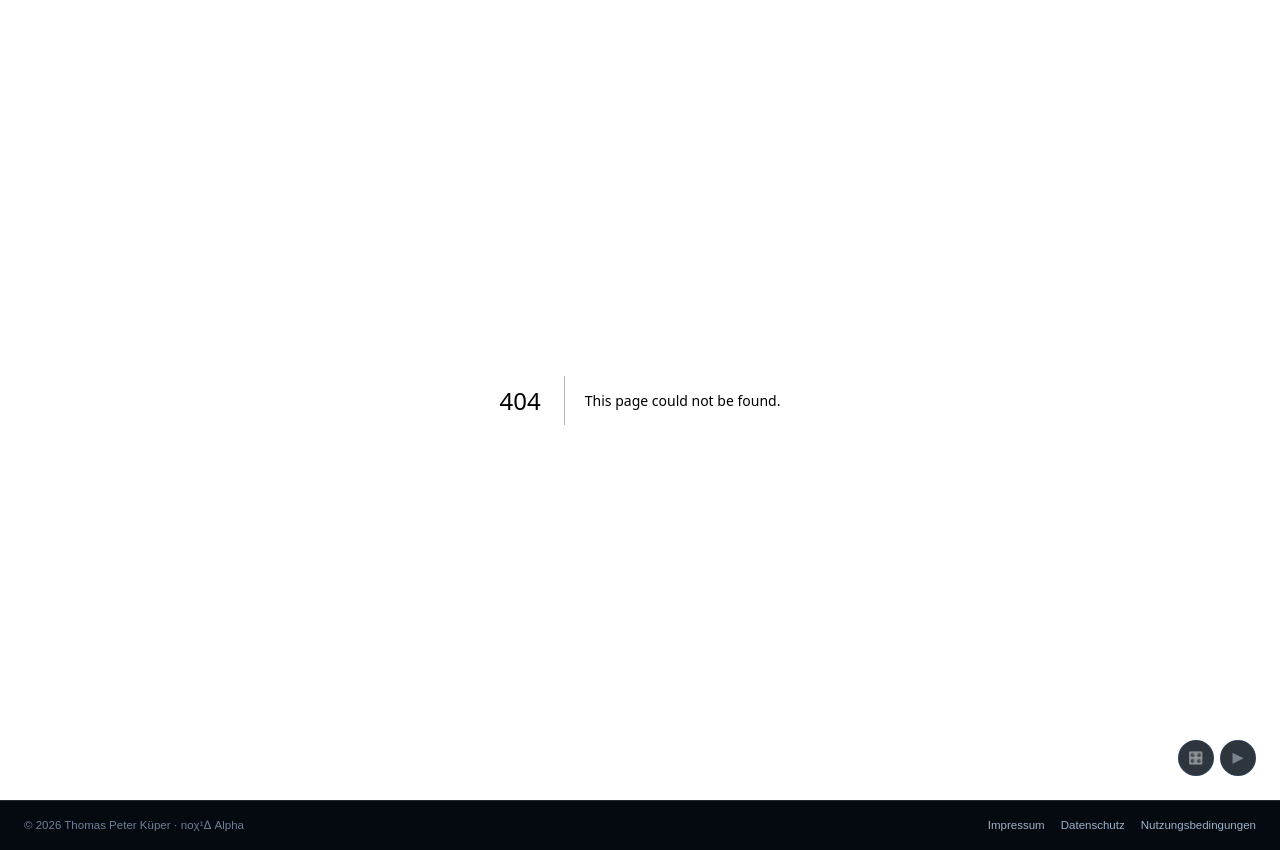
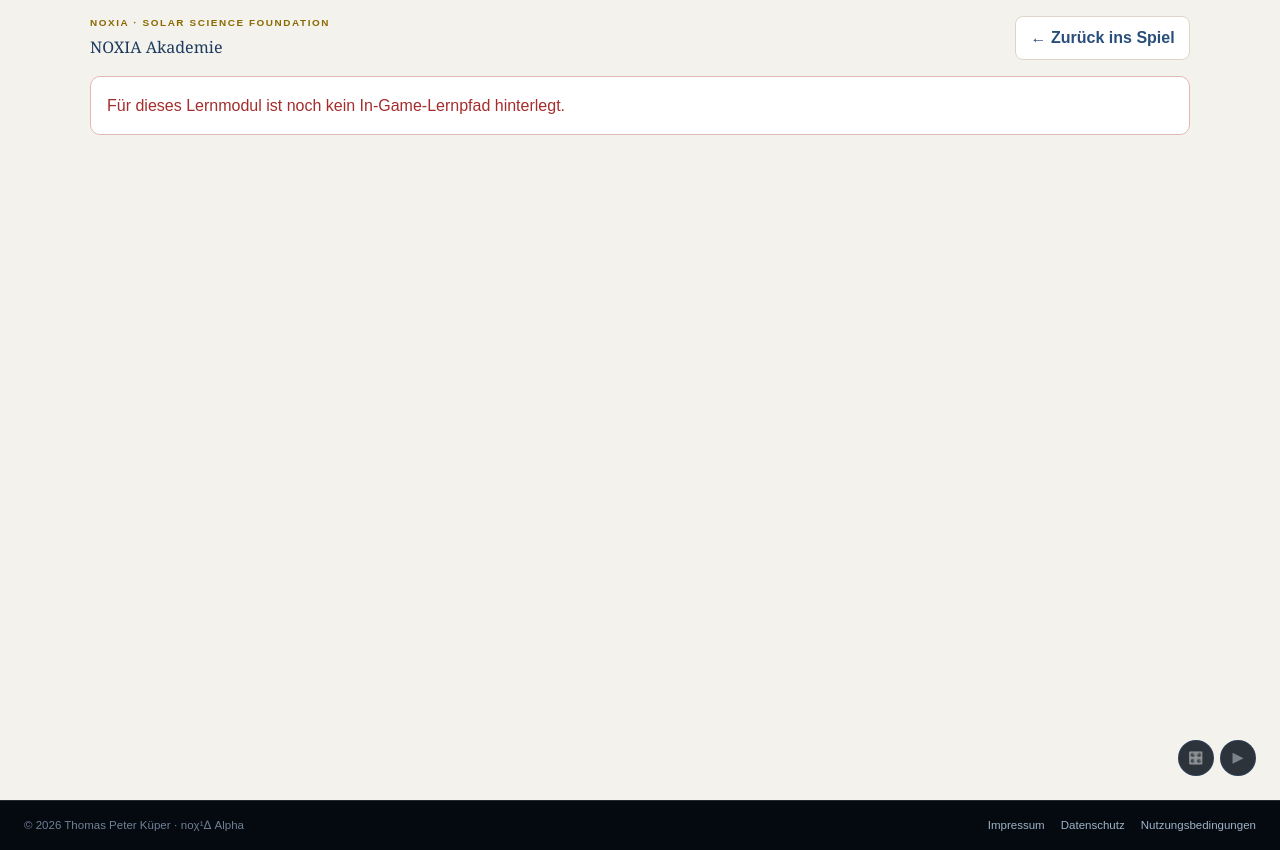
Before and after one commit to thomaspeterkueper/noxiagame, a Next.js app: page /academy/learn in a window 1280 px wide. Before the commit this address had no page. Built offline with nearby package versions, Linux system fonts and the light colour scheme.

Commit message:
Add in-game SSF learning route

```diff
--- /dev/null
+++ b/app/academy/learn/page.tsx
@@ -0,0 +1,117 @@
+'use client'
+
+import { useEffect, useMemo, useState } from 'react'
+import { useRouter, useSearchParams } from 'next/navigation'
+import KursRenderer from '@/app/dashboard/KursRenderer'
+import { MODULE_TO_PATH } from '@/lib/knowledge/ssfPaths'
+import { unlockLabel, type SsfKnowledgeModule } from '@/lib/ssfKnowledge'
+
+export default function InGameLearningPage() {
+  const router = useRouter()
+  const search = useSearchParams()
+  const directPath = search.get('path')
+  const moduleId = search.get('module')
+  const unlock = search.get('unlock')
+
+  const [resolvedPath, setResolvedPath] = useState<string | null>(directPath)
+  const [loading, setLoading] = useState(!directPath)
+  const [error, setError] = useState<string | null>(null)
+  const [completed, setCompleted] = useState<number | null>(null)
+
+  const title = useMemo(() => {
+    if (moduleId) return `Lernmodul ${moduleId}`
+    if (unlock) return `Benötigtes Wissen: ${unlock}`
+    return 'NOXIA Akademie'
+  }, [moduleId, unlock])
+
+  useEffect(() => {
+    if (directPath) {
+      setResolvedPath(directPath)
+      setLoading(false)
+      return
+    }
+
+    if (moduleId) {
+      const mapped = MODULE_TO_PATH[moduleId] ?? null
+      if (mapped) {
+        setResolvedPath(mapped)
+        setLoading(false)
+        return
+      }
+    }
+
+    if (!unlock) {
+      setError('Für dieses Lernmodul ist noch kein In-Game-Lernpfad hinterlegt.')
+      setLoading(false)
+      return
+    }
+
+    let cancelled = false
+    async function resolveByUnlock() {
+      try {
+        const res = await fetch('/api/ssf/modules', { cache: 'no-store' })
+        const payload = await res.json()
+        const modules: SsfKnowledgeModule[] = Array.isArray(payload)
+          ? payload
+          : (payload.modules ?? payload.items ?? [])
+
+        const module = modules.find(m =>
+          Array.isArray(m.unlocks) && m.unlocks.some(u => unlockLabel(u as any) === unlock)
+        )
+
+        if (!module) {
+          if (!cancelled) setError('Für diese Voraussetzung wurde noch kein SSF-Lernmodul gefunden.')
+          return
+        }
+
+        const mapped = MODULE_TO_PATH[module.id]
+        if (!mapped) {
+          if (!cancelled) setError(`Das Modul ${module.id} existiert, aber seine kanonische Lernpfad-ID fehlt NOXIA noch.`)
+          return
+        }
+
+        if (!cancelled) setResolvedPath(mapped)
+      } catch {
+        if (!cancelled) setError('SSF-Lernmodule konnten nicht geladen werden.')
+      } finally {
+        if (!cancelled) setLoading(false)
+      }
+    }
+
+    resolveByUnlock()
+    return () => { cancelled = true }
+  }, [directPath, moduleId, unlock])
+
+  return (
+    <main style={{ minHeight: '100vh', background: '#f4f2ed', color: '#1a1a18', padding: '1rem' }}>
+      <div style={{ maxWidth: 1100, margin: '0 auto' }}>
+        <div style={{ display: 'flex', justifyContent: 'space-between', alignItems: 'center', gap: 12, marginBottom: '1rem' }}>
+          <div>
+            <div style={{ fontSize: '0.62rem', color: '#8a6a00', letterSpacing: '0.16em', textTransform: 'uppercase', fontWeight: 700 }}>NOXIA · Solar Science Foundation</div>
+            <h1 style={{ margin: '0.25rem 0 0', color: '#1d3a5f', fontFamily: 'Georgia, serif', fontWeight: 400 }}>{title}</h1>
+          </div>
+          <button onClick={() => router.back()} style={{ border: '1px solid #ddd6c8', background: '#fff', borderRadius: 8, padding: '0.55rem 0.9rem', cursor: 'pointer', color: '#2a4e7a', fontWeight: 700 }}>← Zurück ins Spiel</button>
+        </div>
+
+        {loading && <div style={{ background: '#fff', border: '1px solid #ddd6c8', borderRadius: 10, padding: '1rem' }}>Lernpfad wird geladen …</div>}
+        {error && <div style={{ background: '#fff', border: '1px solid #e2b9b9', color: '#a52d2d', borderRadius: 10, padding: '1rem', lineHeight: 1.6 }}>{error}</div>}
+
+        {resolvedPath && !loading && !error && (
+          <div style={{ background: '#fff', border: '1px solid #ddd6c8', borderRadius: 12, overflow: 'hidden', minHeight: 520 }}>
+            <KursRenderer
+              kursId={resolvedPath}
+              onComplete={(punkte) => setCompleted(punkte)}
+              onClose={() => router.back()}
+            />
+          </div>
+        )}
+
+        {completed !== null && (
+          <div style={{ marginTop: '0.8rem', background: '#e8f7ef', border: '1px solid #a9d8bb', borderRadius: 8, padding: '0.8rem 1rem', color: '#1a7a4a', fontWeight: 700 }}>
+            Lernmodul abgeschlossen · +{completed} Wissen
+          </div>
+        )}
+      </div>
+    </main>
+  )
+}
```
